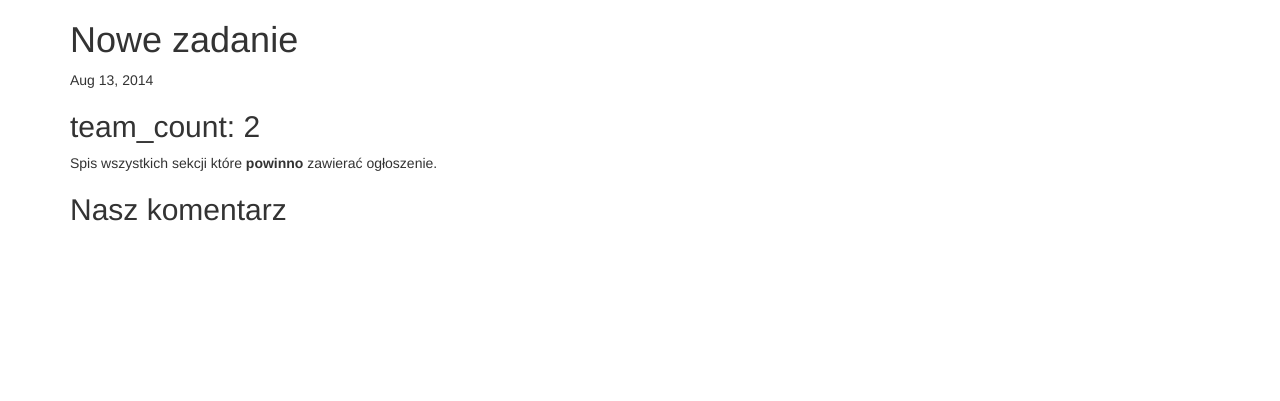
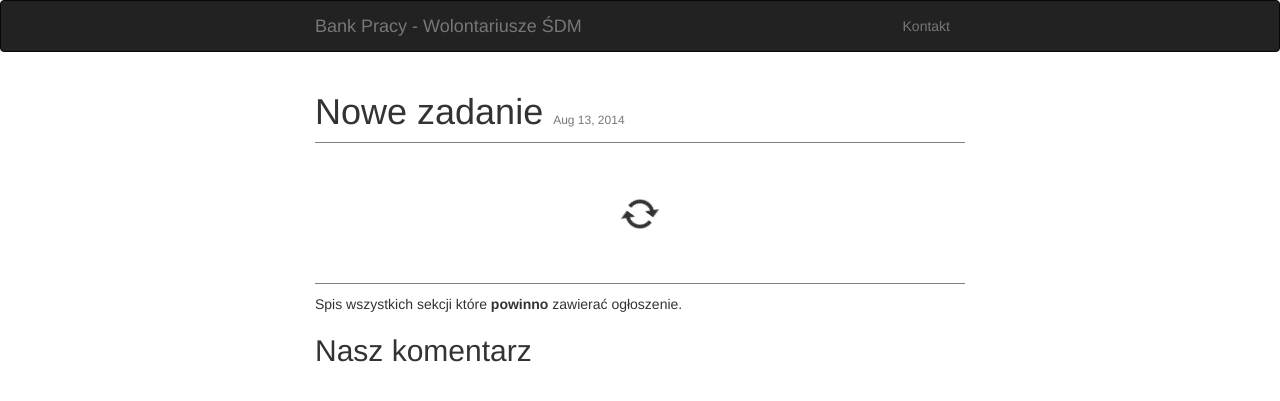
Before and after one commit to Krakow2016/tablica, a Jekyll site: the page built from _posts/2014-08-18-nowypost.markdown, in a window 1280 px wide. Shown: the top 401 px of the page. Built offline with Jekyll 4.4.1, drawn with Linux system fonts in a browser that asks for light colours.

Commit message:
Layout changes

```diff
--- a/_config.yml
+++ b/_config.yml
@@ -10,4 +10,4 @@
 
 # Build settings
 markdown: kramdown
-permalink: pretty
+permalink: "/:title.html"
--- a/_includes/header.html
+++ b/_includes/header.html
@@ -1,4 +1,20 @@
 <header class="site-header">
-
-
+  <div class="navbar navbar-inverse" role="navigation">
+    <div class="container">
+      <div class="navbar-header">
+        <button type="button" class="navbar-toggle" data-toggle="collapse" data-target=".navbar-collapse">
+          <span class="sr-only">Toggle navigation</span>
+          <span class="icon-bar"></span>
+          <span class="icon-bar"></span>
+          <span class="icon-bar"></span>
+        </button>
+        <a class="navbar-brand" href="/">{{ site.title }}</a>
+      </div>
+      <div class="collapse navbar-collapse">
+        <ul class="nav navbar-nav navbar-right">
+          <li><a href="/kontakt">Kontakt</a></li>
+        </ul>
+      </div><!--/.nav-collapse -->
+    </div>
+  </div>
 </header>
--- a/_layouts/default.html
+++ b/_layouts/default.html
@@ -10,7 +10,7 @@
     {% include header.html %}
 
     <div class="container">
-    {{ content }}
+      {{ content }}
     </div>
 
     </body>
--- a/_layouts/post.html
+++ b/_layouts/post.html
@@ -3,14 +3,33 @@ layout: default
 ---
 <div class="post">
 
+  <div id="applied-alert" class="alert alert-success text-center hidden" role="alert">
+    Dziękujemy za zgłoszenie &#128522;
+  </div>
+
   <header class="post-header">
-    <h1>{{ page.title }}</h1>
-    <p class="meta">{{ page.date | date: "%b %-d, %Y" }}{% if page.author %} • {{ page.author }}{% endif %}{% if page.meta %} • {{ page.meta }}{% endif %}</p>
+    <h1>
+      {{ page.title }}
+      <small class="meta">{{ page.date | date: "%b %-d, %Y" }}{% if page.author %} • {{ page.author }}{% endif %}{% if page.meta %} • {{ page.meta }}{% endif %}</small>
+    </h1>
+    <div class="container">
+      <ul id="list"></ul>
+      <div class="login-alert alert alert-warning text-center hidden" role="alert">
+        <a href="{{ site.backend }}/auth/facebook/" class="alert-link">Zaloguj się przez Facebook</a> żeby się zgłosić!
+      </div>
+      <span class="glyphicon glyphicon-refresh loading-spinner"></span>
+    </div>
   </header>
 
   <article class="post-content">
   {{ content }}
   </article>
+
+  <div id="apply-alert" class="alert alert-info text-center hidden" role="alert">
+    Dasz radę? <button type="button" class="btn btn-link apply-btn"><strong>Złoś się!</strong></button>
+  </div>
+
+  <div id="closed-alert" class="alert alert-warning text-center hidden" role="alert">Brak możliwości zgłoszenia, wszystkie miejsca zajęte. Dziękujemy!</div>
 
   <input id="team_count" type="hidden" value="{{ page.team_count }}" />
   <input id="backend" type="hidden" value="{{ site.backend }}" />
@@ -18,8 +37,6 @@ layout: default
 
   <!--<div class="fb-comments" data-href="http://example.com{{ page.url }}" data-numposts="10" data-colorscheme="light"></div>-->
 
-  <ul id="list"></ul>
-
 </div>
 
 <script src="{{ "/js/post.js" | prepend: site.baseurl }}"></script>
--- a/_posts/2014-08-18-nowypost.markdown
+++ b/_posts/2014-08-18-nowypost.markdown
@@ -4,7 +4,6 @@ title:  "Nowe zadanie"
 date:   2014-08-13 18:30:00
 categories:
 - PRACE DLA OSÓB Z KRAKOWA I OKOLIC
----
 
 team_count: 2
 ---
--- a/css/style.css
+++ b/css/style.css
@@ -1,3 +1,12 @@
+.container {
+  width: auto;
+  max-width: 680px;
+}
+
+.post-content {
+  margin-top: 10px
+}
+
 .center {
   text-align: center
 }
@@ -13,3 +22,141 @@
 #no_category:not(.hidden) ~ #from_category, #no_category:not(.hidden) ~ #category_name {
   display: none
 }
+
+h1 small {
+  font-size: 12px
+}
+
+.post-header .container {
+  border-width: 1px 0;
+  border-color: gray;
+  border-style: solid;
+}
+
+#list {
+  text-align: center;
+  padding: 0;
+  margin: 20px 0;
+  list-style: none;
+  line-height: 0
+}
+
+#list:empty {
+  display: none
+}
+
+#list li {
+  display: inline-block;
+  position: relative;
+  -webkit-perspective: 1000;
+  margin: 0 10px
+}
+
+#list li.me img {
+  -webkit-animation: pulsate 2s ease-out;
+  -webkit-animation-iteration-count: infinite;
+}
+
+@-webkit-keyframes pulsate {
+    0% { opacity: 0.3;}
+    50% { opacity: 0.5;}
+    100% { opacity: 0.3;}
+}
+
+#list li .glyphicon {
+  position: absolute;
+  left: 0;
+  opacity: 0;
+  width: 100%
+}
+
+#list li:hover .glyphicon {
+  opacity: 0.9
+}
+
+.user_avatar, .back {
+  border-radius: 50%;
+}
+
+#list li:hover img {
+  /*opacity: 0.5*/
+}
+
+li.activeMe:hover .flipper, li.me:hover .flipper {
+  -webkit-transform: rotateY(180deg);
+}
+
+.flipper {
+  transition: 0.6s;
+  -webkit-transform-style: preserve-3d;
+  position: relative;
+  width: 100%;
+  height: 100%
+}
+
+/* hide back of pane during swap */
+.front, .back {
+  -webkit-backface-visibility: hidden;
+
+  position: absolute;
+  top: 0;
+  left: 0;
+}
+
+/* front pane, placed above back */
+.front {
+  z-index: 2;
+}
+
+/* back, initially hidden pane */
+.back {
+  -webkit-transform: rotateY(180deg);
+  background-color: #f5f5f5
+}
+
+
+#list li, .front, .back {
+  width: 100px;
+  height: 100px;
+}
+
+.back .glyphicon {
+  font-size: 28px;
+  position: absolute;
+  top: 50%;
+  margin: -14px 0;
+  left: 0;
+  width: 100%;
+}
+
+.login-alert {
+  margin: 20px 0;
+  line-height: 68px
+}
+
+#list:not(:empty) ~ .loading-spinner, .login-alert:not(.hidden) ~ .loading-spinner {
+  display: none
+}
+
+.loading-spinner {
+  font-size: 30px;
+  padding: 55px;
+  width: 100%;
+  text-align: center;
+  -webkit-animation-name: rotateThis;
+  -webkit-animation-duration: 1s;
+  -webkit-animation-iteration-count: infinite;
+  -webkit-animation-timing-function: linear;
+}
+
+.loading .glyphicon {
+  -webkit-animation-name: rotateThis;
+  -webkit-animation-duration: 1s;
+  -webkit-animation-iteration-count: infinite;
+  -webkit-animation-timing-function: linear;
+}
+
+@-webkit-keyframes rotateThis {
+  from { -webkit-transform: scale( 1 ) rotate( 0deg );   }
+  to   { -webkit-transform: scale( 1 ) rotate( 360deg ); }
+}
--- a/js/post.js
+++ b/js/post.js
@@ -25,11 +25,13 @@ $.getJSON('https://krakow2016.cloudant.com/jobs/_design/applications/_view/all?s
             })
         },
         addOne: function(row) {
-            this.$el.append('<li>'+ row.doc.username +'</li>')
+            var avatar = new Avatar({model: row}).render().el
+            this.$el.append(avatar)
         }
     })
 
-    var list = new List({ collection: applications.rows })
+    var collection = new Backbone.Collection(applications.rows)
+    new List({ collection: collection})
 
     $.ajax({ // Ask server whether we are authenticated
         type: "GET",
@@ -43,89 +45,114 @@ $.getJSON('https://krakow2016.cloudant.com/jobs/_design/applications/_view/all?s
                 var button,
                     checksum = md5([user.result._id, JOB_ID])
 
-                var application = _.find(applications.rows, function(x){ return x.id === checksum })
+                var application = collection.find(function(x){ return x.id === checksum })
                 if(application) { // We already have applied
                     console.log('Already applied!')
-                    button = new Buttons.Cancel({
-                        application: application,
-                        list: list,
-                        username: user.result.profile.displayName })
+                    application.trigger('me')
                 } else { // Show "apply for a job" button
                     if(available > 0) {
                         console.log('Apply!')
-                        button = new Buttons.Apply({
+                        var button = new Status.Apply({model: new Backbone.Model({doc: {
                             username: user.result.profile.displayName,
-                            list: list
-                        })
+                            user_id: user.result._id
+                        }})})
+                        $('#list').append(button.render().el)
+                        $('#apply-alert').removeClass('hidden')
                     } else { // There is no more applications to apply for
                         console.log('Application closed')
-                        button = new Buttons.Closed()
+                        $('#closed-alert').removeClass('hidden')
                     }
                 }
             } else if(available > 0) { // Show login button
                 console.log('Log in')
-                button = new Buttons.Login()
+                $('.post-header .alert').removeClass('hidden')
             } else { // There is no more applications to apply for
                 console.log('Application closed')
-                button = new Buttons.Closed()
+                $('#closed-alert').removeClass('hidden')
             }
-            $('#list').before(button.render().el)
         }
     })
 })
 
-var Button = Backbone.View.extend({
-    tagName: 'p',
-    className: 'action',
+var Avatar = Backbone.View.extend({
+    tagName: 'li',
     initialize: function() {
+        var doc = this.model.get('doc')
+        this.user_id = doc.user_id
+        this.username = doc.username
+
+        this.listenTo(this.model, 'me', function() {
+            this.$('.flipper').append('<div class="back"><span class="glyphicon glyphicon-remove-circle"></span></div>')
+            this.$el.addClass('activeMe')
+        })
     },
     render: function() {
-        this.$el.html('<button>'+this.name+'</button>')
+        var match = this.user_id.match(':(.+)$')
+          , fb_id = match ? match[1] : this.user_id
+        var src = 'http://graph.facebook.com/'+ fb_id +'/picture?width=100&height=100'
+        if(!this.user_id) debugger
+
+        this.$el.html( $('<div class="flipper" data-toggle="tooltip" title="'+ this.title() +'"><div class="front"><img src="'+ src +'" class="user_avatar"></div></div>') )
+        this.$('.flipper').tooltip({ placement: 'bottom' })
         return this
     },
+    title: function() {
+        return this.username
+    },
     events: {
-        'click': 'click'
+        "click": "click"
     },
-    click: function() {}
-})
+    click: function() {
+        if(this.$el.hasClass('activeMe')) {
 
-var Buttons = {
-    Cancel: Button.extend({
-        initialize: function(options) {
-            this.application_id = options.application.id
-            this.application_rev = options.application.doc._rev
-            this.list = options.list
-            this.username = options.username
-        },
-        name: "Zrezygnuj",
-        click: function() {
-            var $el = this.$el,
-                list = this.list,
-                username = this.username
+            this.$el.addClass('loading')
+            this.$('.glyphicon').removeClass('glyphicon-remove-circle').addClass('glyphicon-refresh')
+
+            var that = this
+              , application_id = md5([this.user_id, JOB_ID])
 
             $.ajax({
                 type: "DELETE",
-                url: BACKEND+"/jobs/"+this.application_id,
+                url: BACKEND+"/jobs/"+application_id,
                 cache: false,
                 crossDomain: true,
                 contentType: "application/json",
                 dataType: 'json',
                 xhrFields: { withCredentials: true },
                 success: function(data) {
-                    var opts = { username: username, list: list }
-                    $el.replaceWith(new Buttons.Apply(opts).render().el)
-                    list.$(':contains('+username+')').remove()
+                    if(data.error) return
+                    var opts = { model: new Backbone.Model({doc: {
+                        username: that.username,
+                        user_id: that.user_id
+                    }})}
+                    that.$el.replaceWith(new Status.Apply(opts).render().el)
+                    $('#apply-alert').removeClass('hidden')
+                    $('#applied-alert').addClass('hidden')
                 }
             })
         }
-    }),
-    Apply: Button.extend({
-        initialize: function(options) {
-            this.list = options.list
-            this.username = options.username
+    }
+})
+
+var Status = {
+    Apply: Avatar.extend({
+        className: 'me',
+        render: function() {
+            Avatar.prototype.render.call(this)
+            this.$('.flipper').append('<div class="back"><span class="glyphicon glyphicon-ok-circle"></span></div>')
+            return this
         },
-        name: "Zgłoś się!",
+        title: function() {
+            return "Kliknij żeby się zgłosić do zadania!"
+        },
+        events: {
+            "click": "click"
+        },
         click: function() {
+
+            this.$el.addClass('loading')
+            this.$('.glyphicon').removeClass('glyphicon-ok-circle').addClass('glyphicon-refresh')
+
             var $el = this.$el,
                 that = this
 
@@ -135,28 +162,23 @@ var Buttons = {
                 cache: false,
                 crossDomain: true,
                 contentType: "application/json",
-                data: JSON.stringify({ url: JOB_ID, username: this.username }),
+                data: JSON.stringify({ url: JOB_ID, username: this.model.get('doc').username }),
                 dataType: 'json',
                 xhrFields: { withCredentials: true },
                 success: function(data) {
                     if(data.error) return
-                    var opts = { application: data.doc,
-                        list: that.list,
-                        username: that.username }
-                    $el.replaceWith(new Buttons.Cancel(opts).render().el)
-                    that.list.addOne({doc: {username: that.username }})
+                    $el.replaceWith(new Avatar({model: that.model}).render().el)
+                    that.model.trigger('me')
+                    $('#apply-alert').addClass('hidden')
+                    $('#applied-alert').removeClass('hidden')
                 }
             })
         }
-    }),
-    Closed: Button.extend({
-        name: "Wszystkie miejsca zajęte",
-    }),
-    Login: Button.extend({
-        name: "Zaloguj się",
-        click: function() {
-            window.document.cookie = "callback="+window.location.toString()+";path=/"
-            window.location = BACKEND+"/auth/facebook/"
-        }
     })
 }
+
+$('.apply-btn').click(function() {
+    $('.me').click()
+})
+
+window.document.cookie = "callback="+window.location.toString()+";path=/"
```
